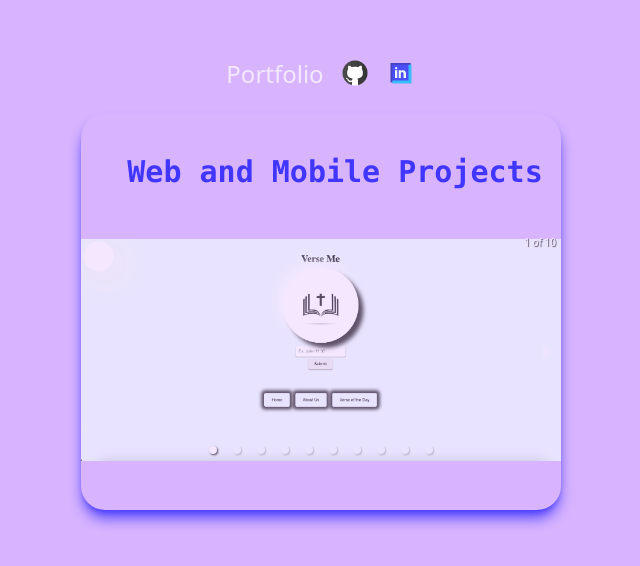
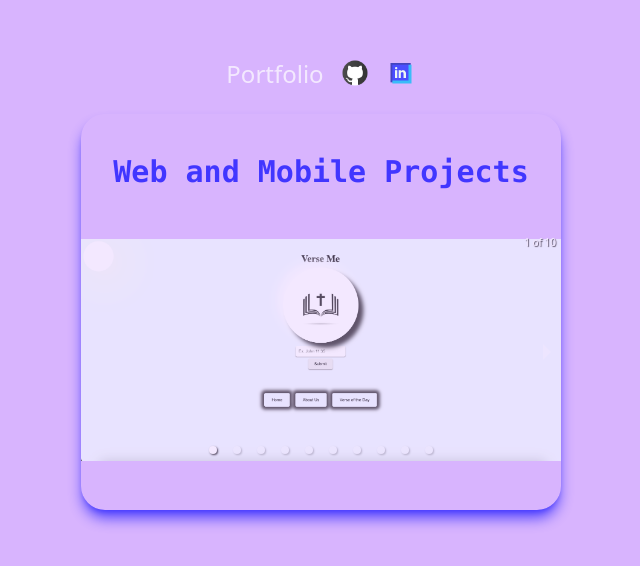
Before and after one commit to thiagobgarc/Portfolio-new, a React (Vite) app: page /projects in a window 1280 px wide. Shown: the part 120-686 px from the top of the page, without its empty margins (319-959 px from the left). Built offline with nearby package versions, Linux system fonts and the light colour scheme.

Commit message:
11th commit

```diff
--- a/src/screens/project_screen.tsx
+++ b/src/screens/project_screen.tsx
@@ -11,7 +11,7 @@ export const ProjectScreen = () => {
                 <NavigationBar />
             </div>
            <div className="opacity-70 rounded-3xl shadow-lg shadow-neonBlue">
-            <h1 className="text-3xl mt-10 ml-7 text-neonBlue text-center mb-10 font-mono font-semibold">
+            <h1 className="text-3xl mt-10 ml-0 text-neonBlue text-center mb-10 font-mono font-semibold">
                Web and Mobile Projects
             </h1>
             <Carousel>
```
